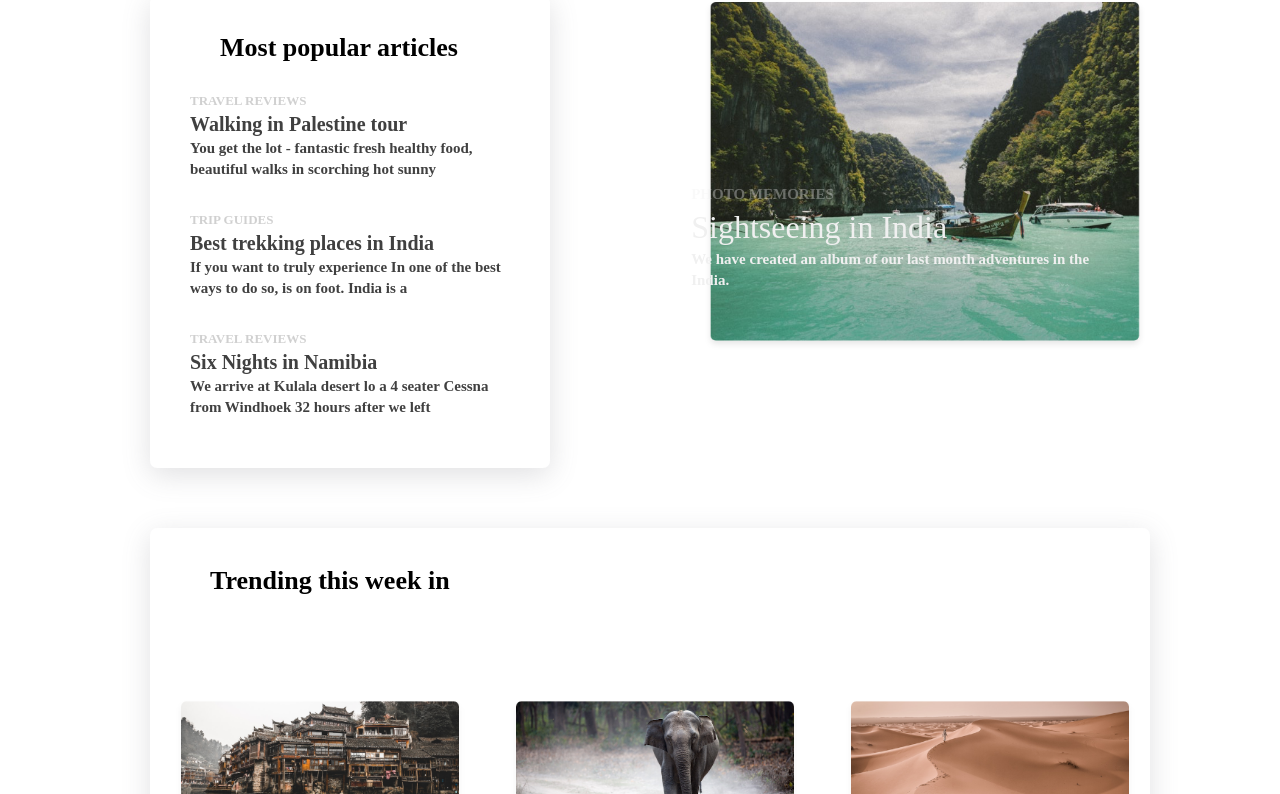
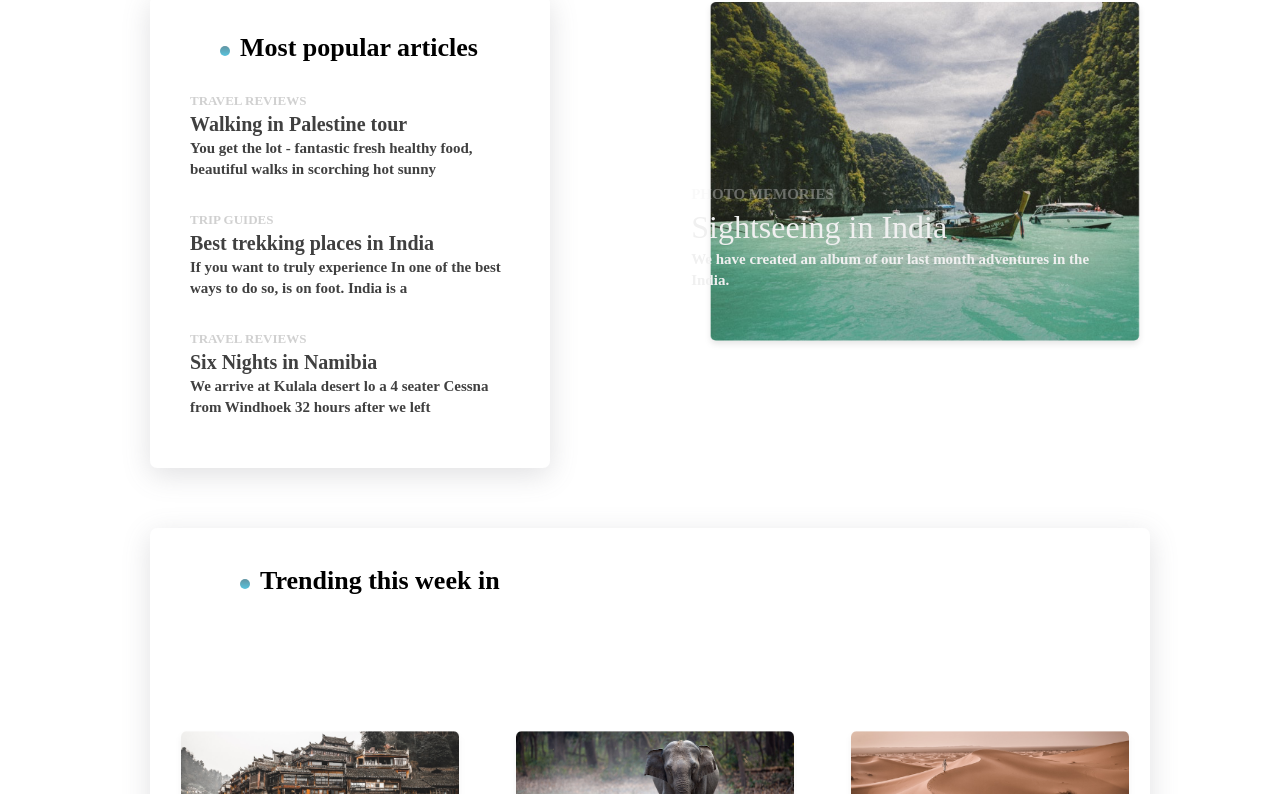
Before and after one commit to MariNefaridze/lesson10, a plain HTML site: page index.html in a window 1280 px wide. Shown: the part 1309-2103 px from the top of the page. Drawn offline with Linux system fonts and the light colour scheme.

Commit message:
added circles before text with pseudo elements

```diff
--- a/css/style.css
+++ b/css/style.css
@@ -298,6 +298,16 @@ nav a{
     margin-bottom: 30px;
     margin-left: 30px;
 }
+.title::before{
+    content: '';
+    display:inline-block;
+    width: 10px;
+    height: 10px;
+    background:linear-gradient(#6294A2,#58C3DD);
+    border-radius: 50px;
+    margin-right: 10px;
+    margin-top: 5px;
+}
 .content1 h5{
     color: #404040;
     opacity: 24%;
--- a/index.html
+++ b/index.html
@@ -18,7 +18,7 @@
         <div class="nav-left">
             <nav>
                 <ul class="nav-ul-left">
-                    <li class="nav-li-left"><a href="#">EXPLORE</a></li>
+                    <li class="nav-li-left title"><a href="#">EXPLORE</a></li>
                     <li class="nav-li-left"><a href="#"> ATraveler's Blog</a></li>
                 </ul>
             </nav>
@@ -141,7 +141,7 @@
             </div>
         </div>
         <div class="container3">
-            <h2>Trending this week in</h2>
+            <h2 class="title">Trending this week in</h2>
             <div class="content3">
                 <div>
                     <img src="./images/grid-img7.png" alt="grid image">
```
